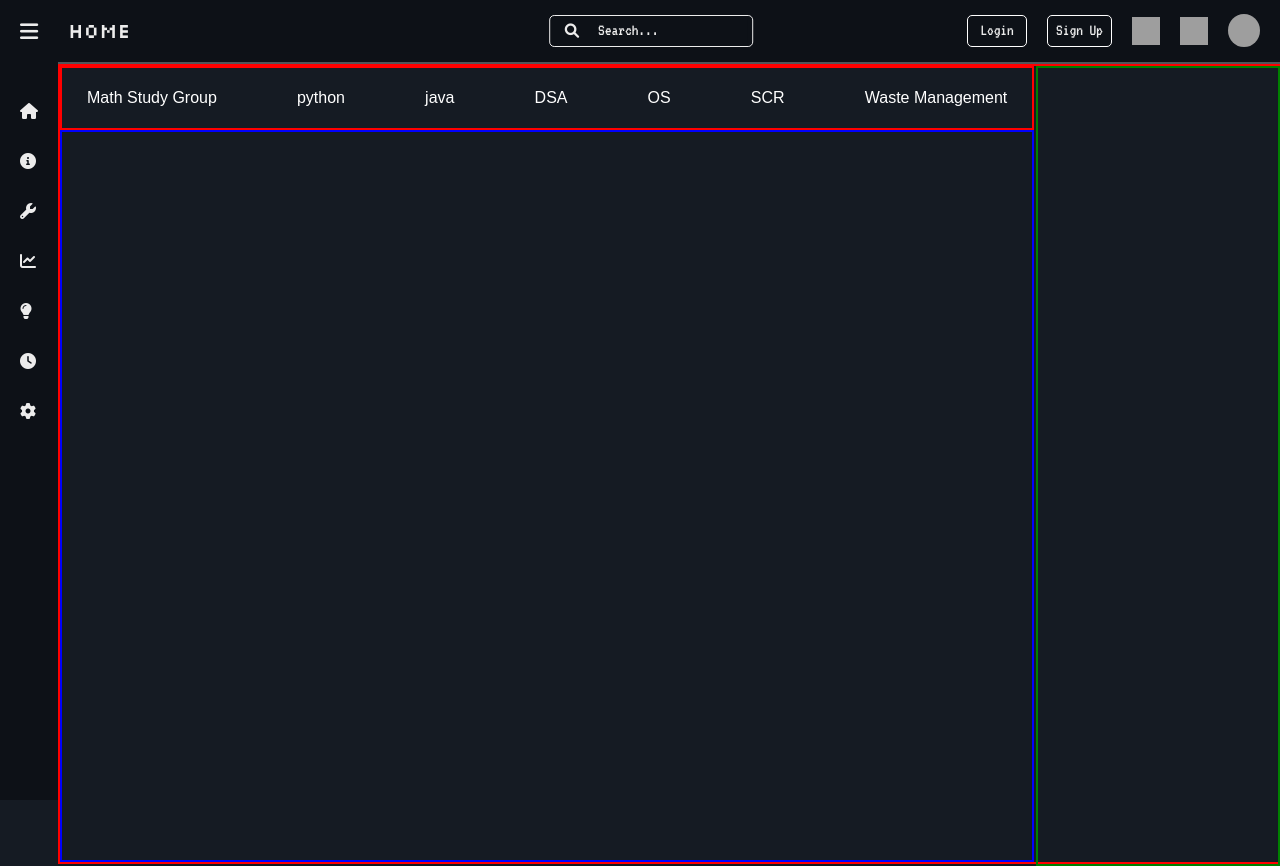
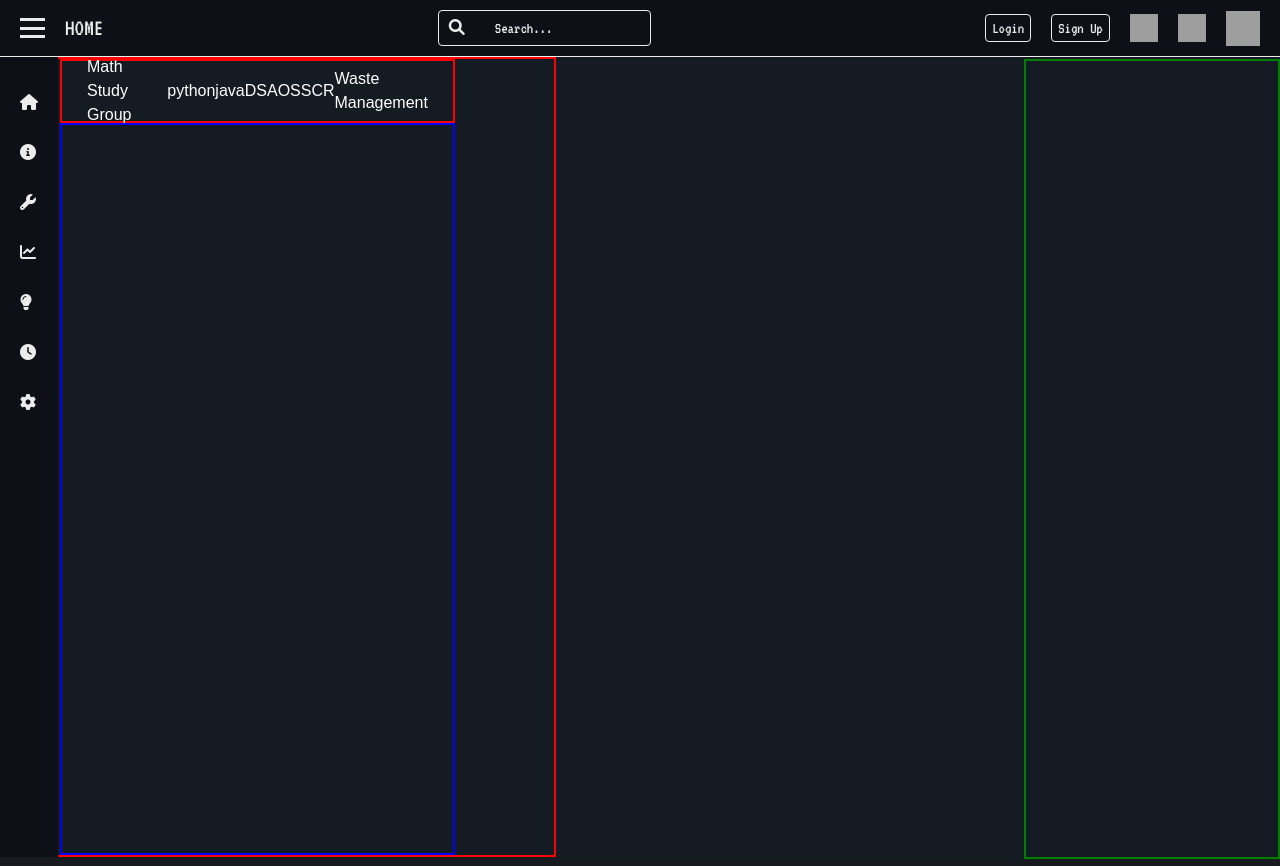
Before and after one commit to charantm7/VOREX-Educational-Web-App, a Django app: page / in a window 1280 px wide. Run offline with Django 5.2, Linux system fonts and the light colour scheme; data comes from the database, SQL or seed files in the repository; grey boxes are pictures that could not be loaded.

Commit message:
overwriteand structured all the code

```diff
--- a/base/static/css/body.css
+++ b/base/static/css/body.css
@@ -8,6 +8,7 @@
 .main-body {
   border: 2px solid red;
   height: 100vh;
+  padding-left: 58px;
   font-family: "Poppins", sans-serif;
 }
 .activity_container {
@@ -33,3 +34,8 @@
   width: 80%;
   border: 2px solid blue;
 }
+/* @media (max-width: 1400px) {
+  .main-body {
+    left: 60px;
+  }
+}
--- a/static/css/style.css
+++ b/static/css/style.css
@@ -1,31 +1,15 @@
-ul,
-li {
-  list-style: none;
-  margin: 0;
-  padding: 0;
-}
-body {
-  font-family: "VT323", monospace;
-  font-weight: 400;
-  font-style: normal;
-  background: var(--bodydark);
-  margin-left: 58px;
-  color: #fff;
-  position: relative;
-}
-
 :root {
   --bodydark: #151b23;
   --navdark: #0d1117;
   --white: #fff;
   --black: black;
   --bodylight: #ececec;
+  --text: #ececec;
   --desktop: 1200px;
   --laptop: 992px;
   --tablet: 768px;
   --mobile: 576px;
 }
-
 .silkscreen-regular {
   font-family: "Silkscreen", sans-serif;
   font-weight: 400;
@@ -37,42 +21,136 @@ body {
   font-weight: 700;
   font-style: normal;
 }
-.nav-left {
+html,
+body {
+  height: 100vh;
+  margin: 0;
+  font-family: "VT323", monospace;
+  font-weight: 400;
+  font-style: normal;
+  background: var(--bodydark);
+  color: var(--white);
+  box-sizing: border-box;
+}
+ul,
+li {
+  list-style: none;
+  margin: 0;
+  padding: 0;
+  box-sizing: inherit;
+}
+
+.nav-container {
   display: flex;
+  height: 10%;
+  flex-direction: row;
   align-items: center;
+  justify-content: space-between;
+  border-bottom: 1px solid var(--text);
+  background-color: var(--navdark);
+  padding: 10px 20px;
 }
-.nav-center {
-  display: flex;
-  align-items: center;
-}
+.nav-left,
+.nav-center,
 .nav-right {
   display: flex;
+  flex-direction: row;
   align-items: center;
+  gap: 20px;
 }
 
-nav {
-  display: flex;
-  background-color: var(--navdark);
-  padding: 15px 20px;
-  align-items: center;
-  justify-content: space-between;
-  color: var(--bodylight);
-  border-bottom: 1px var(--white);
+.create-logo a img,
+.notification-logo a img {
+  height: 28px;
+  width: 28px;
 }
 
-.nav-main-links li a {
-  list-style: none;
-  color: var(--bodylight);
-  margin-left: -10px;
-  margin-top: 10px;
+.account-logo a img {
+  height: 35px;
+  width: 34px;
+}
+
+.hamburger {
+  display: inline-block;
+  cursor: pointer;
+}
+
+.bar1,
+.bar2,
+.bar3 {
+  width: 25px;
+  height: 3px;
+  background-color: var(--text);
+  margin: 5.5px 0;
+  transition: 0.4s;
+}
+
+.change .bar1 {
+  transform: translate(0, 8.5px) rotate(-45deg);
+}
+
+.change .bar2 {
+  opacity: 0;
+}
+
+.change .bar3 {
+  transform: translate(0, -8.5px) rotate(45deg);
+}
+
+.nav-main-links ul li a {
   text-decoration: none;
-  font-family: "Silkscreen", sans-serif;
-  font-size: 1.3rem;
+  color: var(--text);
+  font-size: 1.5rem;
+}
+
+.search-input-container {
+  display: flex;
+  border: 1px solid var(--text);
+  padding: 2px 0 2px 10px;
+  align-items: center;
+  gap: 10px;
+  border-radius: 4px;
+}
+
+.search-input-container input {
+  padding: 3px 20px;
+  background-color: rgba(255, 255, 255, 0);
+  border: none !important;
+  color: var(--text);
+}
+.search-input-container input::placeholder {
+  color: var(--text);
+}
+.search-input-container a i {
+  color: var(--text);
+  border: none;
+}
+.login-btn,
+.signup-btn {
+  border: 1px solid var(--text);
+  border-radius: 4px;
+}
+.login-btn a button,
+.signup-btn a button {
+  background-color: transparent;
+  color: var(--text);
+  border: none;
+  transition: 0.5s ease;
+}
+
+.signup-btn a button:hover,
+.login-btn a button:hover {
+  background-color: var(--text);
+  color: var(--black);
+  border: none;
+}
+
+main {
+  display: flex;
 }
 
 .sidebar {
   position: fixed;
-  top: 0;
   left: 0;
   height: 100%;
   width: 58px;
@@ -197,124 +275,6 @@ nav {
   }
 }
 
-.search-input-container {
-  left: 50%;
-  transform: translateX(-50%);
-  display: flex;
-  align-items: center;
-  border: 1px solid var(--bodylight);
-  border-radius: 5px;
-  width: 100%;
-  height: 32px;
-  max-width: 250px;
-  justify-content: center;
-  transform: translateX(50%);
-}
-
-.search-input-container i {
-  margin-right: 15px;
-  color: var(--bodylight);
-  font-size: 0.9rem;
-  margin-left: 15px;
-  cursor: pointer;
-}
-
-.search-input-container input {
-  flex: 1;
-  border: none;
-  outline: none;
-  height: auto;
-  width: 20%;
-  margin-left: 2px;
-  margin-right: 5px;
-  color: var(--white);
-  font-size: 1.05rem;
-  background-color: var(--navdark);
-}
-
-.search-input-container input::placeholder {
-  color: var(--bodylight);
-}
-.account-logo a img {
-  width: 32px;
-  height: 33px;
-  border-radius: 50%;
-  margin-top: -1px;
-}
-.notification-logo a img {
-  width: 28px;
-  height: 28px;
-  margin-right: 20px;
-}
-.create-logo a img {
-  width: 28px;
-  height: 28px;
-  margin-right: 20px;
-}
-.login-btn button {
-  background-color: var(--navdark);
-  color: var(--bodylight);
-  border-color: var(--bodylight);
-  border: 1px solid var(--white);
-  width: 60px;
-  height: 32px;
-  margin-right: 20px;
-  border-radius: 5px;
-  font-size: 1.05rem;
-}
-@media (max-width: 900px) {
-  .login-btn,
-  .signup-btn {
-    display: none;
-  }
-  .search-input-container {
-    width: 65%;
-  }
-}
-@media (max-width: 576px) {
-  .login-btn,
-  .signup-btn {
-    display: none;
-  }
-  input::placeholder {
-    color: transparent;
-  }
-  .search-input-container {
-    width: 90%;
-  }
-  .search-input-container input {
-    display: none;
-  }
-}
-
-.login-btn button:hover {
-  background-color: var(--white);
-  color: var(--black);
-  transition: 0.4s ease;
-}
-.signup-btn button {
-  background-color: var(--navdark);
-  color: var(--bodylight);
-  border-color: var(--bodylight);
-  border: 1px solid var(--white);
-  width: 65px;
-  height: 32px;
-  margin-right: 20px;
-  border-radius: 5px;
-  font-size: 1.05rem;
-}
-
-.signup-btn button:hover {
-  background-color: var(--white);
-  color: var(--black);
-  transition: 0.4s ease;
-}
-hr {
-  border: none;
-  border-top: 2px solid var(--white);
-  margin: 0px auto;
-}
-
 /* #preloader {
   position: fixed;
   top: 0;
--- a/static/js/script.js
+++ b/static/js/script.js
@@ -4,6 +4,9 @@ const menuBtn = document.getElementById("menuBtn");
 menuBtn.addEventListener("click", () => {
   sidebar.classList.toggle("active");
 });
+function myFunction(x) {
+  x.classList.toggle("change");
+}
 
 // window.addEventListener("load", () => {
 //   setTimeout(() => {
--- a/templates/base.html
+++ b/templates/base.html
@@ -39,15 +39,69 @@
     </div> -->
     <header>
       <nav>
+        <div class="nav-container">
           <div class="nav-left">
-          <div class="sidebar" id="sidebar">
-            <div class="logo_content">
-              <div class="logo">
-                <i class="fas fa-bars" id="menuBtn"
-                  ><span class="logo_name">VOREX</span></i
+            <div class="hamburger" onclick="myFunction(this)" id="menuBtn">
+              <div class="bar1"></div>
+              <div class="bar2"></div>
+              <div class="bar3"></div>
+            </div>
+            <div class="nav-main-links">
+              <ul>
+                <li>
+                  {% block nav %}
+                  <a href="#Home">HOME</a>
+                  {% endblock %}
+                </li>
+              </ul>
+            </div>
+          </div>
+          <div class="nav-center">
+            <div class="search-input-container">
+              <a href="#"><i class="fas fa-search"></i></a>
+              <input type="text" placeholder="Search..." />
+            </div>
+          </div>
+          <div class="nav-right">
+            <div class="login-btn">
+              <a href="{% url 'auth_page' %}?action=login"
+                ><button>Login</button></a
               >
             </div>
+            <div class="signup-btn">
+              <a href="{% url 'auth_page' %}?action=signup"
+                ><button>Sign Up</button></a
+              >
             </div>
+            <div class="create-logo">
+              <a href="#">
+                <img
+                  src="https://res.cloudinary.com/dljndgwcl/image/upload/t_main logo/v1733592006/add_circle_24dp_FFFFFF_FILL0_wght400_GRAD0_opsz24_sktijw.png"
+                  alt="create img"
+                />
+              </a>
+            </div>
+
+            <div class="notification-logo">
+              <a href="#"
+                ><img
+                  src="https://res.cloudinary.com/dljndgwcl/image/upload/t_main logo/v1733590708/notifications_24dp_FFFFFF_FILL0_wght400_GRAD0_opsz24_bnn7xt.png"
+                  alt="notification img"
+              /></a>
+            </div>
+            <div class="account-logo">
+              <a href="#"
+                ><img
+                  src="https://res.cloudinary.com/dljndgwcl/image/upload/t_main logo/v1733589526/main_logo-removebg_1_c35fah.png"
+                  alt="account img"
+              /></a>
+            </div>
+          </div>
+        </div>
+      </nav>
+    </header>
+    <main>
+      <div class="sidebar" id="sidebar">
         <ul class="nav_list">
           <li>
             <a href="/">
@@ -94,60 +148,9 @@
           </li>
         </ul>
       </div>
-
-          <ul class="nav-main-links">
-            <li>
-              {% block nav %}
-              <a href="#Home">HOME</a>
-              {% endblock %}
-            </li>
-          </ul>
-        </div>
-        <div class="nav-center">
-          <div class="search-input-container">
-            <a href="#"><i class="fas fa-search"></i></a>
-            <input type="text" placeholder="Search..." />
-          </div>
-        </div>
-        <div class="nav-right">
-          <div class="login-btn">
-            <a href="{% url 'auth_page' %}?action=login"
-              ><button>Login</button></a
-            >
-          </div>
-          <div class="signup-btn">
-            <a href="{% url 'auth_page' %}?action=signup"
-              ><button>Sign Up</button></a
-            >
-          </div>
-          <div class="create-logo">
-            <a href="#">
-              <img
-                src="https://res.cloudinary.com/dljndgwcl/image/upload/t_main logo/v1733592006/add_circle_24dp_FFFFFF_FILL0_wght400_GRAD0_opsz24_sktijw.png"
-                alt="create img"
-              />
-            </a>
-          </div>
-
-          <div class="notification-logo">
-            <a href="#"
-              ><img
-                src="https://res.cloudinary.com/dljndgwcl/image/upload/t_main logo/v1733590708/notifications_24dp_FFFFFF_FILL0_wght400_GRAD0_opsz24_bnn7xt.png"
-                alt="notification img"
-            /></a>
-          </div>
-          <div class="account-logo">
-            <a href="#"
-              ><img
-                src="https://res.cloudinary.com/dljndgwcl/image/upload/t_main logo/v1733589526/main_logo-removebg_1_c35fah.png"
-                alt="account img"
-            /></a>
-          </div>
-        </div>
-      </nav>
-      <hr />
-    </header>
       {% block content %}{% endblock %}
+    </main>
+    <footer></footer>
     <script src="{% static 'js/script.js' %}"></script>
   </body>
 </html>
```
Lines whose indentation alone changed are shown as unchanged.
